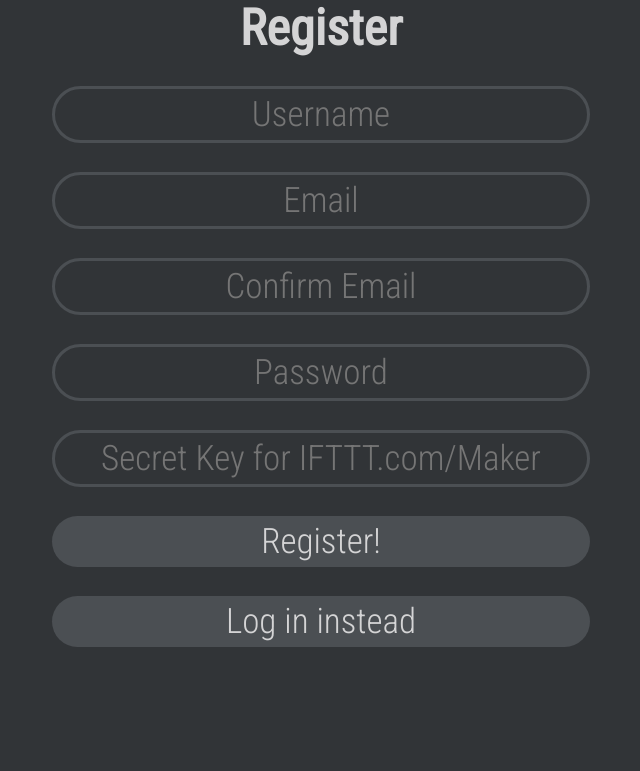
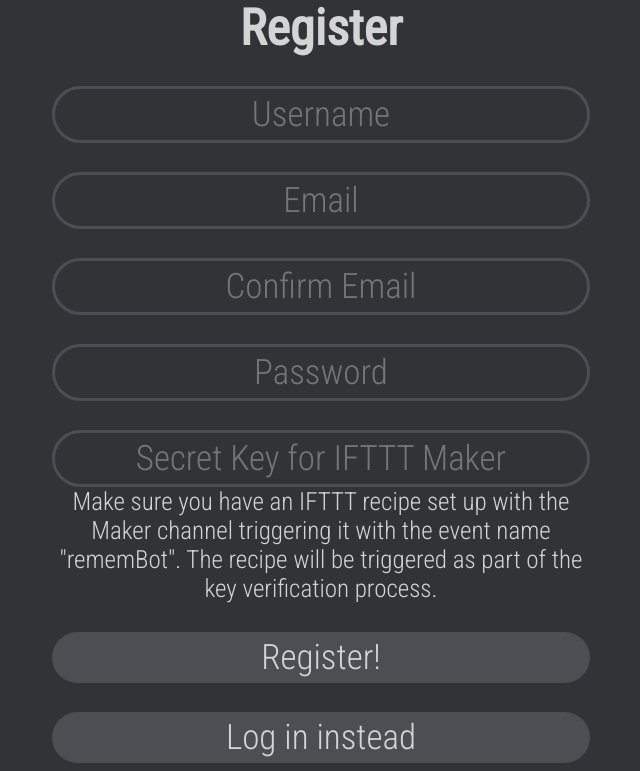
Before and after one commit to Zbee/RememBot, a PHP site: page /register in a window 1280 px wide. Shown: the part 35-806 px from the top of the page, without its empty margins (319-959 px from the left). Before the commit the page ends 682 px from the top, so only its background shows below. Run offline with PHP 8.4, Linux system fonts and the light colour scheme.

Commit message:
Added help dialog to registration

```diff
--- a/register/index.php
+++ b/register/index.php
@@ -42,10 +42,13 @@ if (array_key_exists("u", $_POST)) {
     <br>
     <input type='password' name='p' class='full' placeholder='Password' id='p'>
     <br>
-    <input type='text' name='i' class='full' placeholder='Secret Key for IFTTT.com/Maker'
+    <input type='text' name='i' class='full' placeholder='Secret Key for IFTTT Maker'
       id='i' <?=array_key_exists("i", $_POST) ? "value='"
         . $USLite->sanitize($_POST["i"]) . "'" : ""?>>
-    <br>
+    Make sure you have an IFTTT recipe set up with the Maker channel triggering
+    it with the event name "rememBot". The recipe will be triggered as part of
+    the key verification process.
+    <br><br>
     <button class='btn full'>Register!</button>
     <br>
     <a href='../login' class='btn full'>Log in instead</a>
```
